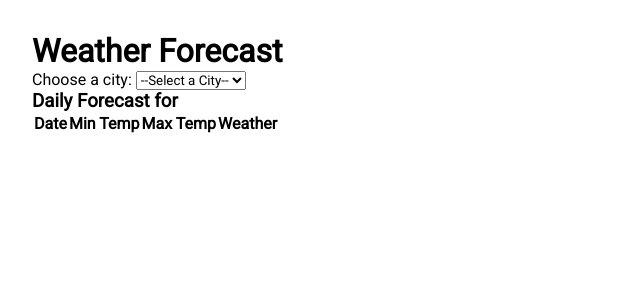
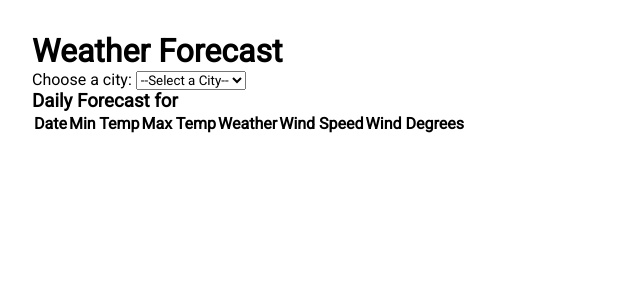
Before and after one commit to aztec-dev/weather_forecast, a Flask app: template templates/weather_forecast.html in a window 1280 px wide. Shown: the top 300 px of the page, without its empty margins (0-640 px from the left). Run offline with Flask 3, Linux system fonts and the light colour scheme; the template is opened without the code that fills it, so the values that code supplies are empty.

Commit message:
feat: get wind speed and wind deg

```diff
--- a/app.py
+++ b/app.py
@@ -63,7 +63,9 @@ def get_weather():
                     "date": datetime.fromtimestamp(day_data["dt"]).strftime("%Y-%m-%d"),
                     "temp_min": int(round(day_data["temp"]["min"], 2)),
                     "temp_max": int(round(day_data["temp"]["max"], 2)),
-                    "weather": day_data["weather"][0]["description"],
+                    "wind_speed": int(round(day_data["wind_speed"], 2)),
+                    "wind_deg": int(round(day_data["wind_deg"], 2)),
+                    "weather_description": day_data["weather"][0]["description"],
                     "rain": day_data.get("rain", 0),  # Rain over the day
                 }
                 daily_forecast.append(day_data_processed)
--- a/templates/weather_forecast.html
+++ b/templates/weather_forecast.html
@@ -66,6 +66,8 @@
         <th>Min Temp</th>
         <th>Max Temp</th>
         <th>Weather</th>
+        <th>Wind Speed</th>
+        <th>Wind Degrees</th>
     </tr>
     {% for day in weather[0].daily %}
     <tr>
@@ -74,6 +76,8 @@
         <td>{{ day.temp_max }}°C</td>
         <td>{{ day.weather }}</td>
         <td>{{ day.rain }}</td>
+        <td> {{ day.wind_speed }}</td>
+        <td> {{ day.wind_deg }}</td>
     </tr>
     {% endfor %}
 </table>
```
